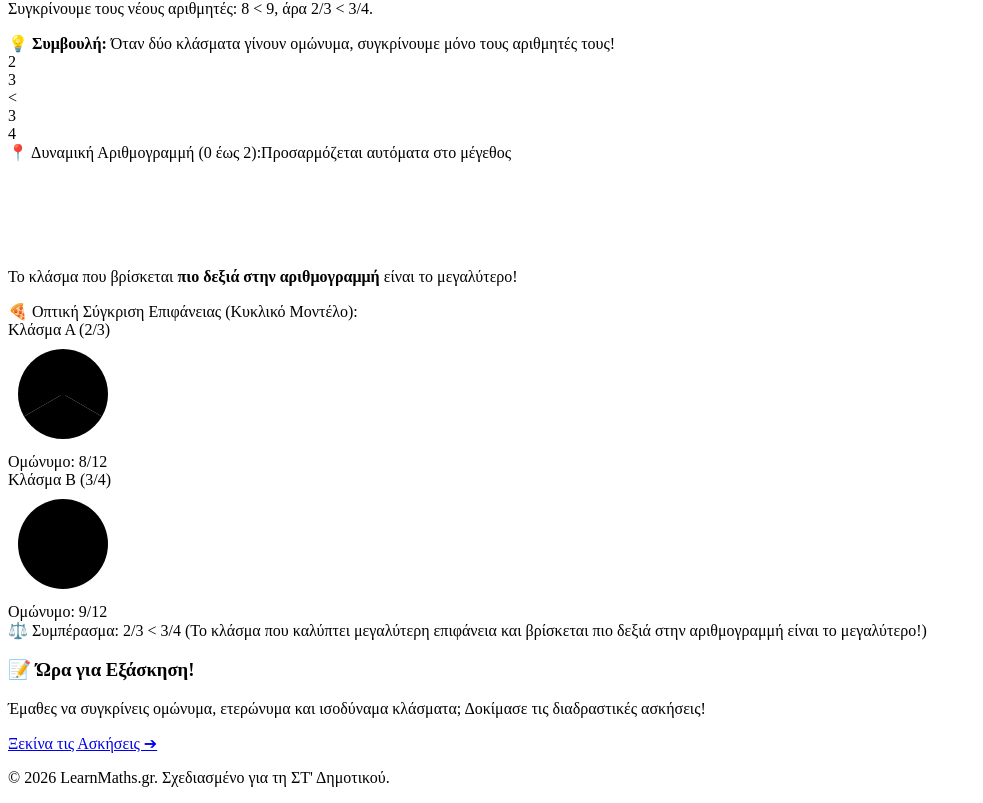
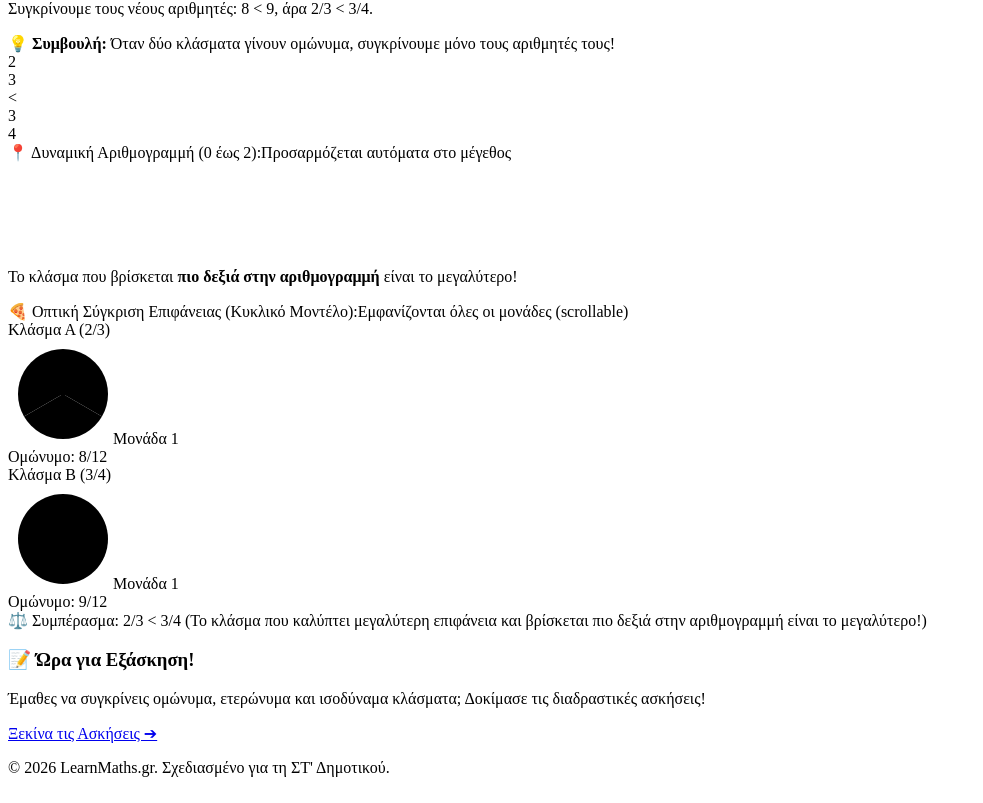
Before and after one commit to gkrimpas-lab/learn-maths-2026, a Next.js app: page /st-dimotikou/26-sigkrisi-klasmaton in a window 1280 px wide. Shown: the part 1209-2012 px from the top of the page, without its empty margins (0-983 px from the left). Built offline with nearby package versions, Linux system fonts and the light colour scheme.

Commit message:
Update 26-sigkrisi-klasmaton.js

```diff
--- a/pages/st-dimotikou/26-sigkrisi-klasmaton.js
+++ b/pages/st-dimotikou/26-sigkrisi-klasmaton.js
@@ -118,9 +118,9 @@ export default function SigkrisiKlasmatonPage() {
     return '=';
   };
 
-  // Σχεδίαση κυκλικών διαγραμμάτων (πίτσες SVG)
+  // Σχεδίαση ΟΛΩΝ των κυκλικών διαγραμμάτων (χωρίς περιορισμό πλήθους)
   const renderFractionVisual = (num, den, fillColor = 'fill-blue-500', strokeColor = 'stroke-blue-700') => {
-    const totalPizzasNeeded = Math.max(1, Math.min(6, Math.ceil(num / den)));
+    const totalPizzasNeeded = Math.max(1, Math.ceil(num / den));
     const pizzas = [];
 
     const radius = 45;
@@ -164,17 +164,20 @@ export default function SigkrisiKlasmatonPage() {
       }
 
       pizzas.push(
-        <div key={p} className="relative">
-          <svg width="110" height="110" className="drop-shadow-sm overflow-visible">
+        <div key={p} className="flex flex-col items-center space-y-1">
+          <svg width="105" height="105" className="drop-shadow-sm overflow-visible">
             {slices}
             <circle cx={cx} cy={cy} r="2.5" className="fill-slate-800" />
           </svg>
+          <span className="text-[9px] font-bold text-slate-400 uppercase">
+            Μονάδα {p + 1}
+          </span>
         </div>
       );
     }
 
     return (
-      <div className="flex flex-wrap justify-center gap-2 max-w-[260px] p-2 bg-white rounded-2xl border border-slate-200 shadow-inner">
+      <div className="flex flex-wrap justify-center gap-2 max-w-full p-3 bg-white rounded-2xl border border-slate-200 shadow-inner max-h-[380px] overflow-y-auto">
         {pizzas}
       </div>
     );
@@ -494,7 +497,7 @@ export default function SigkrisiKlasmatonPage() {
                 </div>
               </div>
 
-              {/* RIGHT: VISUALIZATION, DYNAMIC NUMBER LINE & PIZZAS (8 COLS) */}
+              {/* RIGHT: VISUALIZATION, DYNAMIC NUMBER LINE & FULL SCROLLABLE PIZZAS (8 COLS) */}
               <div className="lg:col-span-8 bg-white p-6 md:p-8 rounded-3xl border border-slate-200 shadow-sm flex flex-col justify-between min-h-[520px] space-y-6">
 
                 {/* 1. ΜΑΘΗΜΑΤΙΚΗ ΠΑΡΟΥΣΙΑΣΗ ΜΕ ΤΟ ΣΥΜΒΟΛΟ */}
@@ -574,13 +577,18 @@ export default function SigkrisiKlasmatonPage() {
                   </p>
                 </div>
 
-                {/* 3. ΓΡΑΦΙΚΗ ΑΝΑΠΑΡΑΣΤΑΣΗ ΠΙΤΣΑΣ */}
+                {/* 3. ΓΡΑΦΙΚΗ ΑΝΑΠΑΡΑΣΤΑΣΗ ΠΙΤΣΑΣ (ΠΛΗΡΗΣ ΕΜΦΑΝΙΣΗ ΧΩΡΙΣ ΠΕΡΙΟΡΙΣΜΟ ΚΟΜΜΑΤΙΩΝ) */}
                 <div className="space-y-3 flex-1 flex flex-col justify-center">
-                  <span className="text-xs font-black text-slate-500 uppercase tracking-wider block text-center">
-                    🍕 Οπτική Σύγκριση Επιφάνειας (Κυκλικό Μοντέλο):
-                  </span>
+                  <div className="flex justify-between items-center px-1">
+                    <span className="text-xs font-black text-slate-500 uppercase tracking-wider block">
+                      🍕 Οπτική Σύγκριση Επιφάνειας (Κυκλικό Μοντέλο):
+                    </span>
+                    <span className="text-[11px] font-bold text-slate-400">
+                      Εμφανίζονται όλες οι μονάδες (scrollable)
+                    </span>
+                  </div>
 
-                  <div className="flex flex-col sm:flex-row items-center justify-around gap-6 py-4 bg-slate-50/70 rounded-3xl border border-slate-200 shadow-inner">
+                  <div className="grid grid-cols-1 md:grid-cols-2 gap-6 p-4 bg-slate-50/70 rounded-3xl border border-slate-200 shadow-inner">
                     {/* Πίτσα Α */}
                     <div className="flex flex-col items-center space-y-2">
                       <span className="text-xs font-black text-blue-600 uppercase tracking-wider">
```
